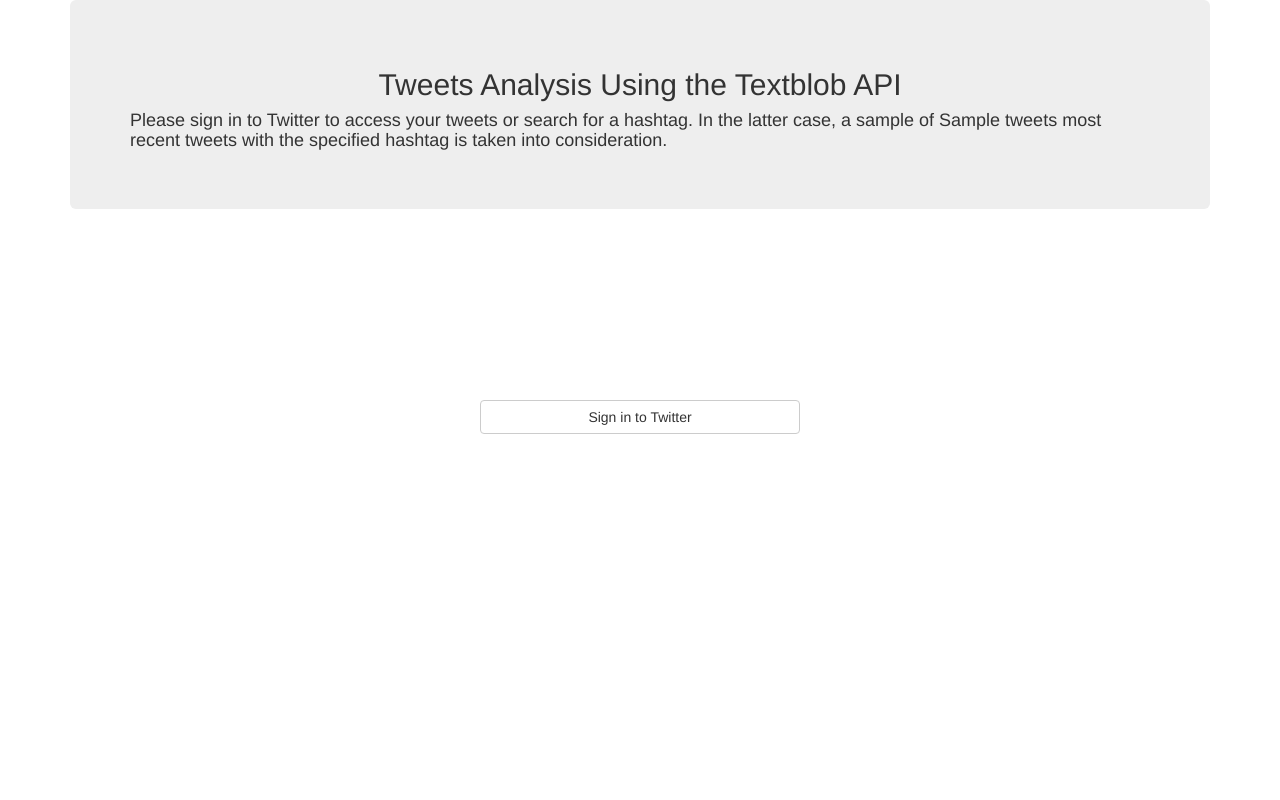
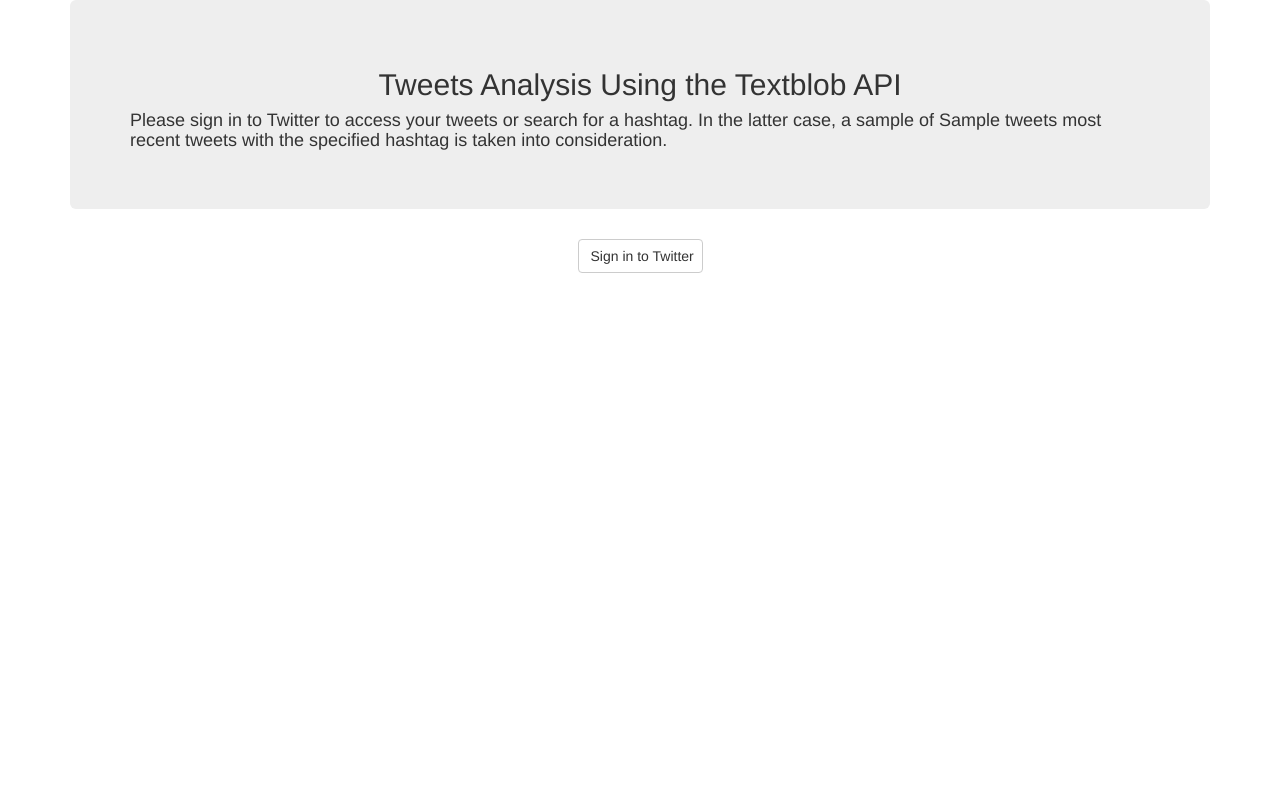
Before and after one commit to D4D3VD4V3/tweet-analysis, a Flask app: template app/templates/index.html in a window 1280 px wide. Run offline with Flask 2, Linux system fonts and the light colour scheme; the template is opened without the code that fills it: most values are stand-ins (such as "Sample title", 1, 10 or a date in 2020); some libraries are stand-ins or nearby versions.

Commit message:
Minor tweaks

```diff
--- a/app/static/index.css
+++ b/app/static/index.css
@@ -1,18 +1,5 @@
-.signin {
-    position: absolute;
+#signinbutton {
+    display: block;
+    max-width: 125px;
     margin: auto;
-    top: 0;
-    right: 25%;
-    bottom: 0;
-    left: 0;
-    width: 50%;
-    text-align: center;
 }
-
-#signinbutton {
-    position: absolute;
-    margin: auto;
-    top: 50%;
-    width: 50%;
-
-}
--- a/app/templates/500page.html
+++ b/app/templates/500page.html
@@ -1,6 +1,6 @@
 {% extends "basic_layout.html" %}
 
-{% block title %} Page not found {% endblock %}
+{% block title %} Server error {% endblock %}
 {% block content %}
 {{ super() }}
 <center>
--- a/app/templates/index.html
+++ b/app/templates/index.html
@@ -14,7 +14,7 @@
 		    <h4> Please sign in to Twitter to access your tweets or search for a hashtag. In the latter case, a sample of {{ tweets }} most recent tweets with the specified hashtag is taken into consideration.
 	    </div>
     </div>
-    <div class="signin">
+    <div>
         <a id="signinbutton" class="btn btn-default" href="{{ url_for("bp.twittersignin") }}">Sign in to Twitter</a>
     </div>
 {% endblock %}
--- a/app/templates/twittercallback.html
+++ b/app/templates/twittercallback.html
@@ -13,7 +13,6 @@
 		<div class="analyzemytweets">
         <a class="btn btn-default" href="{{ url_for("bp.analyzemytweets") }}">Analyze my tweets</a>
 		</div>
-{#        TODO: Add a placeholder for the form fields#}
         {{ wtf.quick_form(form, action= url_for("bp.analyzehashtag"), button_map={"submit":"success"}) }}
         {{ form.csrf_token }}
 	    </center>
```
